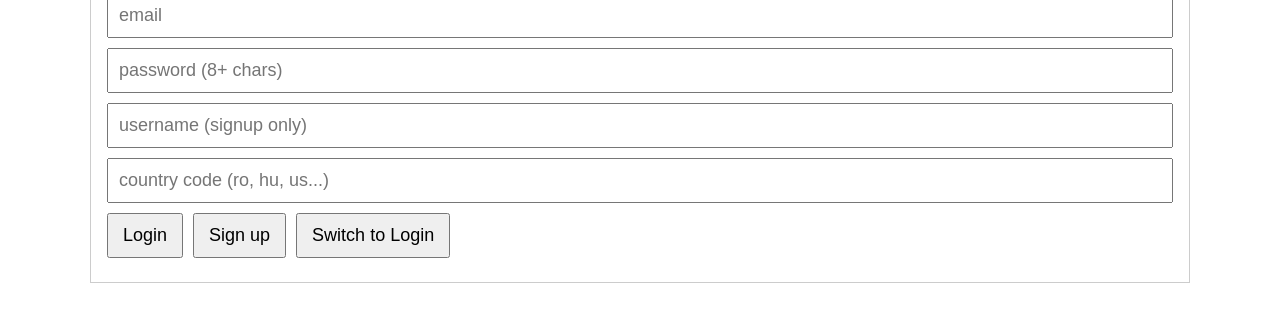
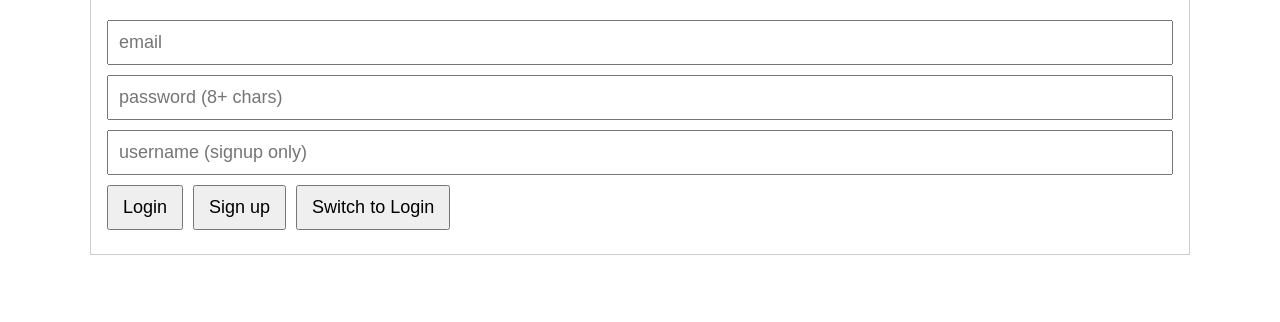
Before and after one commit to widemoment/chatapp, a website: page public/index.html in a window 1280 px wide. Shown: the part 304-626 px from the top of the page. Drawn offline with Linux system fonts and the light colour scheme.

Commit message:
Update index.html

```diff
--- a/public/index.html
+++ b/public/index.html
@@ -19,9 +19,6 @@
         </div>
         <div class="row" id="nameRow">
           <input id="name" placeholder="username (signup only)" autocomplete="nickname" />
-        </div>
-        <div class="row" id="countryRow">
-          <input id="country" placeholder="country code (ro, hu, us...)" />
         </div>
         <div class="row">
           <button id="login">Login</button>
@@ -66,11 +63,6 @@
               </div>
 
               <div class="row">
-                <input id="newCountry" placeholder="country code (ro, hu, us...)" />
-                <button id="changeCountry">Change country</button>
-              </div>
-
-              <div class="row">
                 <input id="curPass" type="password" placeholder="current password" autocomplete="current-password" />
               </div>
               <div class="row">
```
